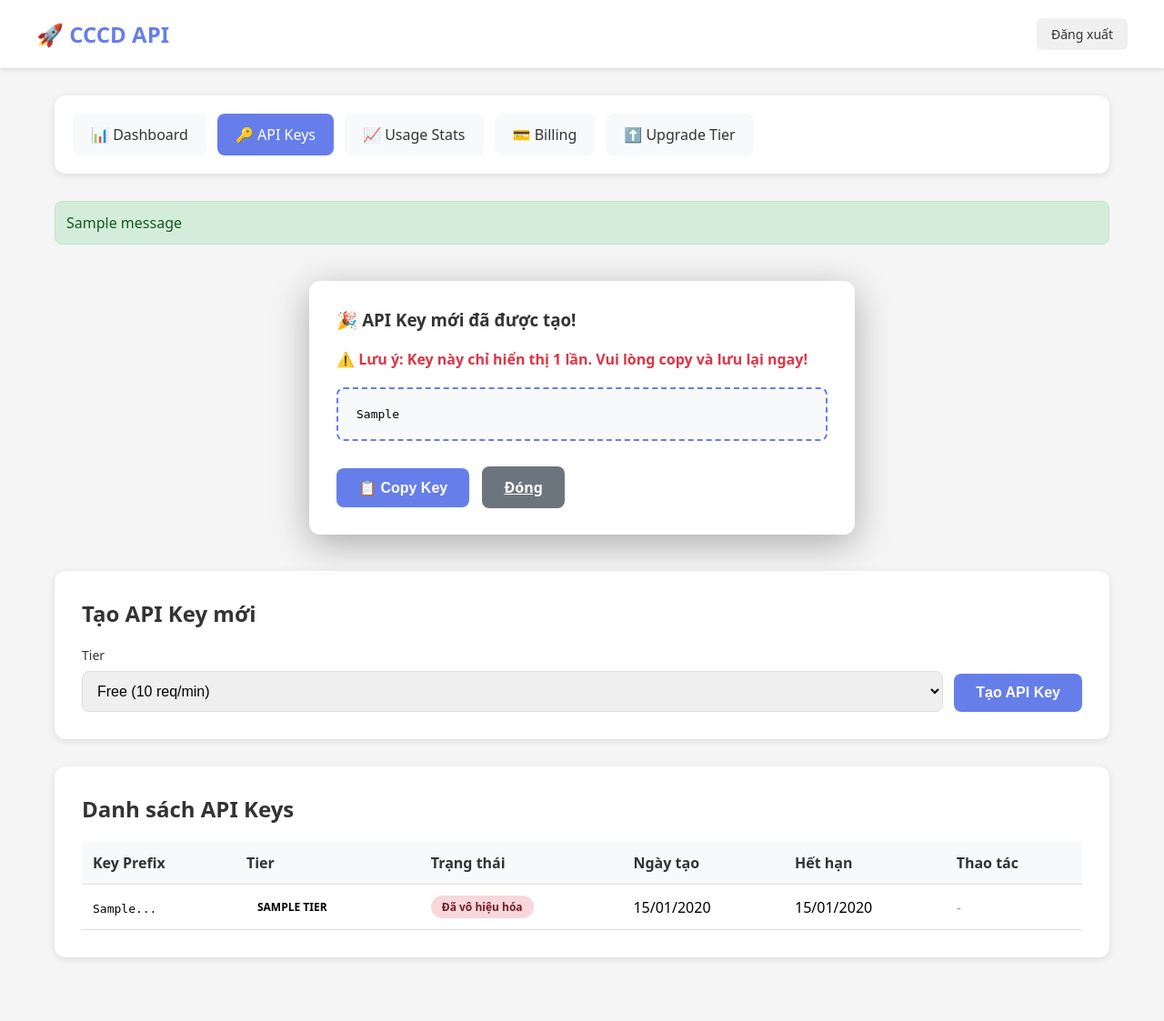
After one commit to dangminhtai/cccd-api, a Flask app: template app/templates/portal/keys.html in a window 1280 px wide. The commit adds this page. Shown: the whole page at 91% size. Run offline with Flask 3, Linux system fonts and the light colour scheme; the template is opened without the code that fills it: most values are stand-ins (such as "Sample title", 1, 10 or a date in 2020); one stand-in notice (Sample message) is shown; parts of the project's set-up code (start-up, migrations or seed data) failed here and were passed over.

Commit message:
feat: Phase 2 - API Key Management for Customer Portal
- Updated create_api_key to support user_id
- Added get_user_api_keys() to list user's keys
- Added deactivate_key_by_id() for user to delete their keys
- Created /portal/keys route (GET/POST) for key management
- Created keys.html template with create/list/delete functionality
- Users can only create keys matching their subscription tier
- New key shown once with copy button
- Updated dashboard navigation to link to keys page

```diff
--- a/app/templates/portal/dashboard.html
+++ b/app/templates/portal/dashboard.html
@@ -92,7 +92,7 @@
             <h3>Quản lý</h3>
             <div class="nav-links">
                 <a href="{{ url_for('portal.dashboard') }}" class="nav-link">📊 Dashboard</a>
-                <a href="#" class="nav-link">🔑 API Keys</a>
+                <a href="{{ url_for('portal.keys') }}" class="nav-link">🔑 API Keys</a>
                 <a href="#" class="nav-link">📈 Usage Stats</a>
                 <a href="#" class="nav-link">💳 Billing</a>
                 <a href="#" class="nav-link">⬆️ Upgrade Tier</a>
--- /dev/null
+++ b/app/templates/portal/keys.html
@@ -0,0 +1,195 @@
+<!doctype html>
+<html lang="vi">
+<head>
+    <meta charset="utf-8" />
+    <meta name="viewport" content="width=device-width,initial-scale=1" />
+    <title>API Keys - CCCD API</title>
+    <style>
+        * { margin: 0; padding: 0; box-sizing: border-box; }
+        body { font-family: system-ui, -apple-system, Segoe UI, Roboto, Arial, sans-serif; background: #f5f5f5; }
+        .header { background: white; padding: 20px; box-shadow: 0 2px 4px rgba(0,0,0,0.1); margin-bottom: 30px; }
+        .header-content { max-width: 1200px; margin: 0 auto; display: flex; justify-content: space-between; align-items: center; }
+        .logo { font-size: 24px; font-weight: 600; color: #667eea; }
+        .user-info { display: flex; align-items: center; gap: 20px; }
+        .user-name { color: #333; font-weight: 500; }
+        .btn-logout { padding: 8px 16px; background: #f0f0f0; color: #333; text-decoration: none; border-radius: 6px; font-size: 14px; }
+        .btn-logout:hover { background: #e0e0e0; }
+        .container { max-width: 1200px; margin: 0 auto; padding: 0 20px 40px; }
+        .flash-messages { margin-bottom: 20px; }
+        .flash { padding: 12px; border-radius: 8px; margin-bottom: 10px; }
+        .flash-success { background: #d4edda; color: #155724; border: 1px solid #c3e6cb; }
+        .flash-error { background: #f8d7da; color: #721c24; border: 1px solid #f5c6cb; }
+        .flash-warning { background: #fff3cd; color: #856404; border: 1px solid #ffeaa7; }
+        .section { background: white; padding: 30px; border-radius: 12px; box-shadow: 0 2px 8px rgba(0,0,0,0.1); margin-bottom: 30px; }
+        .section h2 { color: #333; margin-bottom: 20px; }
+        .create-form { display: flex; gap: 12px; align-items: flex-end; }
+        .form-group { flex: 1; }
+        .form-group label { display: block; margin-bottom: 8px; color: #333; font-weight: 500; font-size: 14px; }
+        .form-group select { width: 100%; padding: 12px; border: 1px solid #ddd; border-radius: 8px; font-size: 16px; }
+        .btn { padding: 12px 24px; border: 0; border-radius: 8px; font-size: 16px; font-weight: 600; cursor: pointer; background: #667eea; color: white; transition: background 0.2s; }
+        .btn:hover { background: #5568d3; }
+        .btn-danger { background: #dc3545; }
+        .btn-danger:hover { background: #c82333; }
+        .btn-secondary { background: #6c757d; }
+        .btn-secondary:hover { background: #5a6268; }
+        .keys-table { width: 100%; border-collapse: collapse; margin-top: 20px; }
+        .keys-table th, .keys-table td { padding: 12px; text-align: left; border-bottom: 1px solid #e0e0e0; }
+        .keys-table th { background: #f8f9fa; font-weight: 600; color: #333; }
+        .keys-table tr:hover { background: #f8f9fa; }
+        .badge { display: inline-block; padding: 4px 12px; border-radius: 20px; font-size: 12px; font-weight: 600; }
+        .badge-free { background: #e3f2fd; color: #1976d2; }
+        .badge-premium { background: #fff3e0; color: #f57c00; }
+        .badge-ultra { background: #f3e5f5; color: #7b1fa2; }
+        .badge-active { background: #d4edda; color: #155724; }
+        .badge-inactive { background: #f8d7da; color: #721c24; }
+        .badge-expired { background: #fff3cd; color: #856404; }
+        .new-key-modal { background: white; padding: 30px; border-radius: 12px; box-shadow: 0 10px 40px rgba(0,0,0,0.3); max-width: 600px; margin: 40px auto; }
+        .new-key-modal h3 { color: #333; margin-bottom: 20px; }
+        .new-key-box { background: #f8f9fa; padding: 20px; border-radius: 8px; margin: 20px 0; font-family: monospace; word-break: break-all; border: 2px dashed #667eea; }
+        .copy-btn { margin-top: 10px; }
+        .empty-state { text-align: center; padding: 60px 20px; color: #666; }
+        .empty-state h3 { color: #333; margin-bottom: 10px; }
+        .nav-menu { background: white; padding: 20px; border-radius: 12px; box-shadow: 0 2px 8px rgba(0,0,0,0.1); margin-bottom: 30px; }
+        .nav-links { display: flex; gap: 12px; flex-wrap: wrap; }
+        .nav-link { padding: 12px 20px; background: #f8f9fa; border-radius: 8px; text-decoration: none; color: #333; transition: background 0.2s; }
+        .nav-link:hover { background: #e9ecef; }
+        .nav-link.active { background: #667eea; color: white; }
+    </style>
+</head>
+<body>
+    <div class="header">
+        <div class="header-content">
+            <div class="logo">🚀 CCCD API</div>
+            <div class="user-info">
+                <span class="user-name">{{ user.full_name }}</span>
+                <a href="{{ url_for('portal.logout') }}" class="btn-logout">Đăng xuất</a>
+            </div>
+        </div>
+    </div>
+
+    <div class="container">
+        <div class="nav-menu">
+            <div class="nav-links">
+                <a href="{{ url_for('portal.dashboard') }}" class="nav-link">📊 Dashboard</a>
+                <a href="{{ url_for('portal.keys') }}" class="nav-link active">🔑 API Keys</a>
+                <a href="#" class="nav-link">📈 Usage Stats</a>
+                <a href="#" class="nav-link">💳 Billing</a>
+                <a href="#" class="nav-link">⬆️ Upgrade Tier</a>
+            </div>
+        </div>
+
+        {% with messages = get_flashed_messages(with_categories=true) %}
+            {% if messages %}
+                <div class="flash-messages">
+                    {% for category, message in messages %}
+                        <div class="flash flash-{{ category }}">{{ message }}</div>
+                    {% endfor %}
+                </div>
+            {% endif %}
+        {% endwith %}
+
+        {% if new_api_key %}
+        <div class="section new-key-modal">
+            <h3>🎉 API Key mới đã được tạo!</h3>
+            <p style="color: #dc3545; font-weight: 600; margin-bottom: 10px;">⚠️ Lưu ý: Key này chỉ hiển thị 1 lần. Vui lòng copy và lưu lại ngay!</p>
+            <div class="new-key-box" id="new-key-box">{{ new_api_key }}</div>
+            <button class="btn copy-btn" onclick="copyKey()">📋 Copy Key</button>
+            <a href="{{ url_for('portal.keys') }}" class="btn btn-secondary" style="margin-left: 10px;">Đóng</a>
+        </div>
+        {% endif %}
+
+        <div class="section">
+            <h2>Tạo API Key mới</h2>
+            <form method="POST" action="{{ url_for('portal.keys') }}" class="create-form">
+                <input type="hidden" name="action" value="create">
+                <div class="form-group">
+                    <label for="tier">Tier</label>
+                    <select id="tier" name="tier" required>
+                        <option value="free" {% if current_tier == 'free' %}selected{% endif %}>Free (10 req/min)</option>
+                        <option value="premium" {% if current_tier == 'premium' %}selected{% endif %} {% if current_tier != 'premium' and current_tier != 'ultra' %}disabled{% endif %}>Premium (100 req/min)</option>
+                        <option value="ultra" {% if current_tier == 'ultra' %}selected{% endif %} {% if current_tier != 'ultra' %}disabled{% endif %}>Ultra (1000 req/min)</option>
+                    </select>
+                </div>
+                <button type="submit" class="btn">Tạo API Key</button>
+            </form>
+            {% if current_tier == 'free' %}
+            <p style="margin-top: 12px; color: #666; font-size: 14px;">
+                💡 Bạn đang ở tier Free. <a href="#" style="color: #667eea;">Nâng cấp</a> để tạo Premium/Ultra keys.
+            </p>
+            {% endif %}
+        </div>
+
+        <div class="section">
+            <h2>Danh sách API Keys</h2>
+            {% if api_keys %}
+            <table class="keys-table">
+                <thead>
+                    <tr>
+                        <th>Key Prefix</th>
+                        <th>Tier</th>
+                        <th>Trạng thái</th>
+                        <th>Ngày tạo</th>
+                        <th>Hết hạn</th>
+                        <th>Thao tác</th>
+                    </tr>
+                </thead>
+                <tbody>
+                    {% for key in api_keys %}
+                    <tr>
+                        <td><code>{{ key.key_prefix }}...</code></td>
+                        <td><span class="badge badge-{{ key.tier }}">{{ key.tier|upper }}</span></td>
+                        <td>
+                            {% if key.expired %}
+                                <span class="badge badge-expired">Hết hạn</span>
+                            {% elif key.active %}
+                                <span class="badge badge-active">Hoạt động</span>
+                            {% else %}
+                                <span class="badge badge-inactive">Đã vô hiệu hóa</span>
+                            {% endif %}
+                        </td>
+                        <td>{{ key.created_at.strftime('%d/%m/%Y') if key.created_at else 'N/A' }}</td>
+                        <td>{{ key.expires_at.strftime('%d/%m/%Y') if key.expires_at else 'Vĩnh viễn' }}</td>
+                        <td>
+                            {% if key.active %}
+                            <form method="POST" action="{{ url_for('portal.keys') }}" style="display: inline;">
+                                <input type="hidden" name="action" value="delete">
+                                <input type="hidden" name="key_id" value="{{ key.id }}">
+                                <button type="submit" class="btn btn-danger" onclick="return confirm('Bạn có chắc muốn xóa key này?')">Xóa</button>
+                            </form>
+                            {% else %}
+                            <span style="color: #999;">-</span>
+                            {% endif %}
+                        </td>
+                    </tr>
+                    {% endfor %}
+                </tbody>
+            </table>
+            {% else %}
+            <div class="empty-state">
+                <h3>Chưa có API Key nào</h3>
+                <p>Tạo API key đầu tiên của bạn ở trên để bắt đầu sử dụng API.</p>
+            </div>
+            {% endif %}
+        </div>
+    </div>
+
+    <script>
+        function copyKey() {
+            const keyBox = document.getElementById('new-key-box');
+            const text = keyBox.textContent.trim();
+            navigator.clipboard.writeText(text).then(() => {
+                alert('✅ Đã copy API key vào clipboard!');
+            }).catch(() => {
+                // Fallback for older browsers
+                const textarea = document.createElement('textarea');
+                textarea.value = text;
+                document.body.appendChild(textarea);
+                textarea.select();
+                document.execCommand('copy');
+                document.body.removeChild(textarea);
+                alert('✅ Đã copy API key vào clipboard!');
+            });
+        }
+    </script>
+</body>
+</html>
```
Also changed, not shown: routes/portal.py (+80 -0 lines), services/api_key_service.py (+59 -3 lines).
